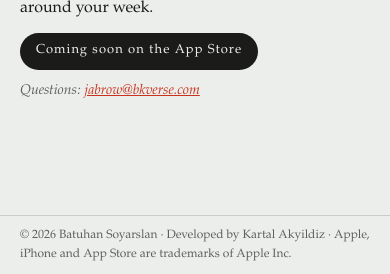
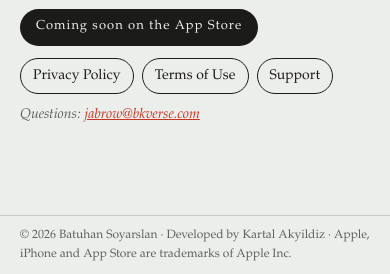
Before and after one commit to kartalakyildiz/jabrow-site, a plain HTML site: page index.html in a window 390 px wide. Shown: the part 570-844 px from the top of the page. Drawn offline with Linux system fonts and the light colour scheme.

Commit message:
Landing: Privacy, Terms and Support as buttons in the middle of the page
Co-Authored-By: Claude Opus 5.5 <noreply@anthropic.com>

```diff
--- a/index.html
+++ b/index.html
@@ -25,6 +25,11 @@
     <h1>Your coach is waiting.</h1>
     <p class="lede">Jabrow puts a fight coach in your ear. Put your phone down, put your hands up: the coach calls every strike, combo and round of a camp built around your week.</p>
     <p class="cta">Coming soon on the App Store</p>
+    <div class="links">
+      <a href="privacy.html">Privacy Policy</a>
+      <a href="terms.html">Terms of Use</a>
+      <a href="support.html">Support</a>
+    </div>
     <p class="contact">Questions: <a href="mailto:jabrow@bkverse.com">jabrow@bkverse.com</a></p>
   </div>
   <img class="hero-art" src="img/hero.webp" width="640" height="581" alt="Ink drawing of a fighter throwing a punch">
--- a/style.css
+++ b/style.css
@@ -50,3 +50,15 @@ footer a{color:var(--grey);margin-right:14px}
   .home footer{font-size:12px}
   .home footer .wrap{padding-block:10px}
 }
+.home header nav{display:none}
+.links{display:flex;gap:10px;flex-wrap:wrap;margin-top:22px}
+.links a{border:1px solid var(--ink);color:var(--ink);text-decoration:none;padding:8px 18px;border-radius:999px;font-size:16px}
+.links a:hover{background:var(--ink);color:var(--paper)}
+@media (max-width:760px){
+  .home .links{margin-top:12px;gap:8px}
+  .home .links a{padding:6px 12px;font-size:14px}
+}
+@media (max-width:760px) and (max-height:700px){
+  .home .hero-art{max-height:20vh}
+  .home .lede{font-size:15px}
+}
```
Also changed, not shown: _src/pages/index.html (+5 -0 lines).
